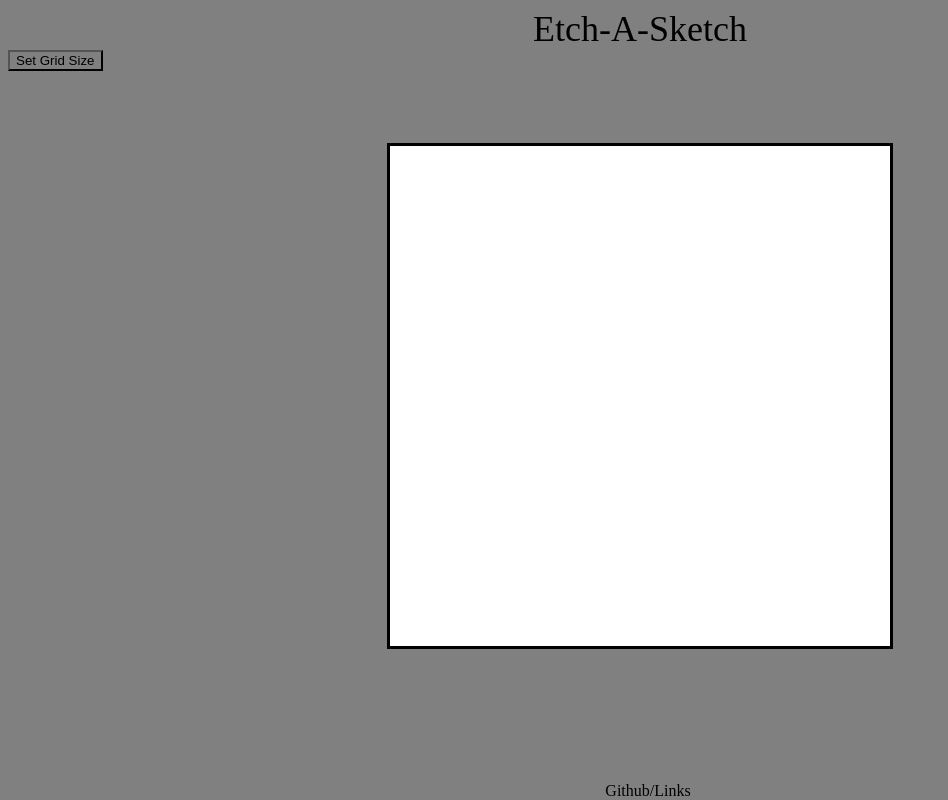
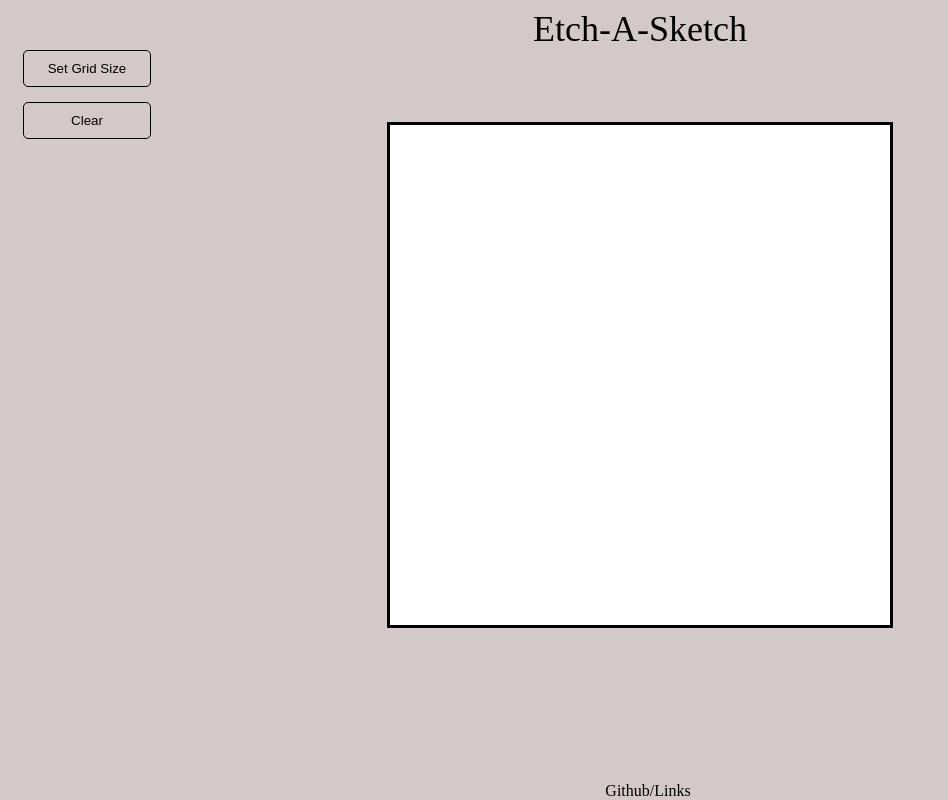
Before and after one commit to jcgasper/etch-a-sketch, a plain HTML site: page index.html in a window 1280 px wide. Shown: the whole page, without its empty margins (0-948 px from the left). Drawn offline with Linux system fonts and the light colour scheme.

Commit message:
added clear btn, minor CSS tweaks

```diff
--- a/index.html
+++ b/index.html
@@ -9,8 +9,9 @@
 </head>
 <body>
     <header>Etch-A-Sketch</header>
-    <div>
+    <div class="buttonDiv">
         <button class="sizeBtn">Set Grid Size</button>
+        <button class="clearBtn">Clear</button>
     </div>
     <div class="wrapper">
     <div class="gridContainer">
--- a/script.js
+++ b/script.js
@@ -1,4 +1,5 @@
 const sizeBtn = document.querySelector(".sizeBtn");
+const clearBtn = document.querySelector(".clearBtn")
 const gridContainer = document.querySelector(".gridContainer");
 
     //set up size btn
@@ -9,6 +10,14 @@ resetGrid();
 generateGrid(x);
 
 });
+
+//set up clear button
+
+clearBtn.addEventListener('click',function() {
+    resetGrid();
+    generateGrid(64);
+})
+
 
         //gen grid func
 function generateGrid(size) {
--- a/style.css
+++ b/style.css
@@ -1,5 +1,6 @@
 * {
-    background-color: grey;
+    background-color: rgb(212, 201, 201);
+
 }
 
 header {
@@ -47,3 +48,21 @@ background-color: white;
 float: left;
 
 }
+ button {
+    padding: 10px 20px;
+    border: 1px solid;
+    border-radius: 5px;
+    cursor: pointer;
+ }
+.buttonDiv {
+   position: absolute;
+    display: flex;
+    flex-direction: column;
+    width: 10%;
+    margin-left: 15px;
+    gap: 15px;
+}
+.sizeBtn {
+
+
+}
```
